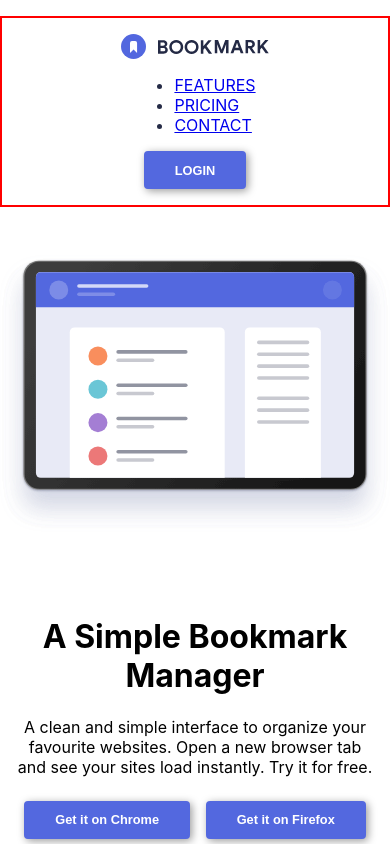
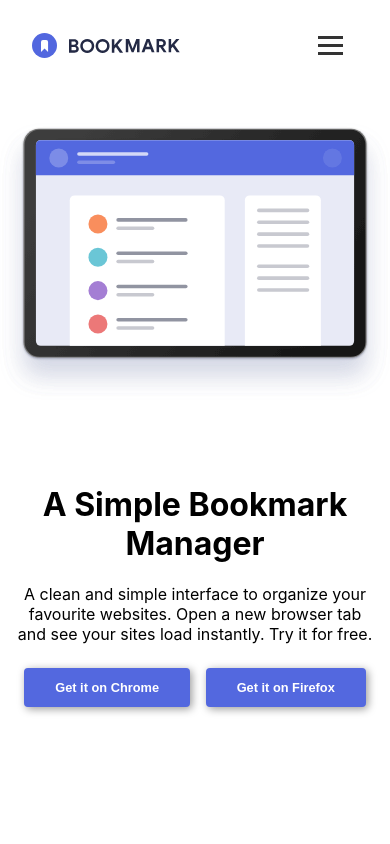
Before and after one commit to Clos266/bookmark-manager, a React (Create React App) app: page / in a window 390 px wide. Shown: the top 844 px of the page. Built offline with nearby package versions, Linux system fonts and the light colour scheme.

Commit message:
haburger menu is working

```diff
--- a/src/App.css
+++ b/src/App.css
@@ -1,4 +1,88 @@
+/* Estilos para el menú hamburguesa (solo móvil) */
+.hamburger-menu-container {
+  position: relative;
+  display: none; /* Oculto por defecto, se mostrará solo en móvil */
+}
 
+@media (max-width: 768px) {
+  .hamburger-menu-container {
+    display: block;
+  }
+
+  .hamburger-button {
+    background: none;
+    border: none;
+    padding: 15px;
+    cursor: pointer;
+    z-index: 1001;
+    position: relative;
+  }
+
+  .hamburger-line {
+    display: block;
+    width: 25px;
+    height: 3px;
+    background: #333;
+    margin: 5px 0;
+    transition: all 0.3s ease;
+    color: white;
+  }
+
+  .hamburger-button.open .hamburger-line:nth-child(1) {
+    transform: translateY(8px) rotate(45deg);
+  }
+
+  .hamburger-button.open .hamburger-line:nth-child(2) {
+    opacity: 0;
+  }
+
+  .hamburger-button.open .hamburger-line:nth-child(3) {
+    transform: translateY(-8px) rotate(-45deg);
+  }
+
+  .menu-content {
+    position: fixed;
+    top: 0;
+    left: -100%;
+    width: 70%;
+    height: 100%;
+    background: #2E344E;
+    opacity: 0.97;
+    z-index: 1000;
+    transition: left 0.3s ease;
+    padding: 80px 20px 20px;
+    box-shadow: 2px 0 5px rgba(0,0,0,0.1);
+  }
+.social-burger {
+  position: fixed;
+  bottom: 0;
+  left: 10%;
+  transform: translateX(-50%);
+  display: flex;
+  justify-content: center;
+  padding: 1rem;
+  width: 100%;
+}
+  .menu-content.show {
+    left: 0;
+  }
+
+  .menu-content ul {
+    list-style: none;
+  }
+
+  .menu-content li a {
+    display: block;
+    padding: 10px 0;
+    color: white;
+    text-decoration: none;
+    font-size: 1.2rem;
+    border-top: 1px solid #eee;
+  }
+
+}
+
+/* fin de la hambugiesa */
 /* Reset para evitar overflow */
 html, body {
   max-width: 100%;
@@ -13,20 +97,42 @@ html, body {
 }
 
 /* Header */
+/* Estilos para el header */
+.Hide{
+  display: none;
+}
 .App-header {
-  background: white;
-  min-height: 80px;
   display: flex;
-  flex-direction: column;
+  justify-content: space-between;
   align-items: center;
-  justify-content: space-between;
-  padding: 1rem;
-  font-size: clamp(1rem, 2.5vw, 1.5rem);
+  background: #fff;
+  padding: 1rem 2rem;
+  font-weight: bold;
+  font-size: 0.93rem;
+
+}
+
+/* Estilos para la navegación */
+.nav-links ul {
+  display: flex;          /* Hace la lista horizontal */
+  list-style: none;       /* Elimina los puntos */
+  padding-left: 0;        /* Elimina el padding por defecto */
+  gap: 1.5rem;           /* Espacio entre elementos */
+  margin: 0;             /* Elimina margenes por defecto */
+}
+
+.nav-links a {
+  text-decoration: none;
   color: #252B46;
-  border: 2px solid red;
-  margin: 1rem 0;
-  width: 100%;
-  box-sizing: border-box;
+  font-weight: bold;
+  font-size: clamp(0.9rem, 3vw, 1.2rem);
+  white-space: nowrap;
+  transition: color 0.3s ease; /* Opcional: efecto hover suave */
+}
+
+/* Opcional: efecto hover */
+.nav-links a:hover {
+  color: #5268db; /* Cambia el color al pasar el mouse */
 }
 
 /* Navigation */
--- /dev/null
+++ b/src/components/molecules/Hamburger.jsx
@@ -0,0 +1,77 @@
+import React, { useState, useEffect } from 'react';
+import Button from "../atoms/Button1";
+import Logo2 from "../atoms/Logo2";
+
+const HamburgerMenu = () => {
+  const [isOpen, setIsOpen] = useState(false);
+  const [isMobile, setIsMobile] = useState(false);
+
+  // Verificar el tamaño de la pantalla al cargar y al redimensionar
+  useEffect(() => {
+    const checkScreenSize = () => {
+      setIsMobile(window.innerWidth <= 768); // 768px es el breakpoint común para móvil
+    };
+
+    // Verificar al montar el componente
+    checkScreenSize();
+
+    // Escuchar cambios de tamaño
+    window.addEventListener('resize', checkScreenSize);
+
+    // Limpiar el event listener al desmontar
+    return () => window.removeEventListener('resize', checkScreenSize);
+  }, []);
+
+  const toggleMenu = () => {
+    setIsOpen(!isOpen);
+  };
+
+  // Solo renderizar en móviles
+  if (!isMobile) {
+    return null;
+  }
+
+  return (
+    <div className="hamburger-menu-container">
+      {/* Botón hamburguesa */}
+      <button
+        className={`hamburger-button ${isOpen ? 'open' : ''}`}
+        onClick={toggleMenu}
+        aria-label="Menú"
+        aria-expanded={isOpen}
+      >
+        <span className="hamburger-line"></span>
+        <span className="hamburger-line"></span>
+        <span className="hamburger-line"></span>
+      </button>
+
+      {/* Menú desplegable */}
+      <nav className={`menu-content ${isOpen ? 'show' : ''}`}>
+        <Logo2 />
+        <ul>
+          <li><a href="/" onClick={toggleMenu}>FEATURES</a></li>
+          <li><a href="/pricing" onClick={toggleMenu}>PRICING</a></li>
+          <li><a href="/contact" onClick={toggleMenu}>CONTACT</a></li>
+          <li><a href="/login" onClick={toggleMenu}><Button>LOGIN</Button></a></li>
+        </ul>
+        <div className="social-icons">
+          <div className="social-burger">
+          <svg className="icon" aria-hidden="true" xmlns="http://www.w3.org/2000/svg" width="24" height="24" fill="currentColor" viewBox="0 0 24 24">
+            <path fillRule="evenodd" d="M13.135 6H15V3h-1.865a4.147 4.147 0 0 0-4.142 4.142V9H7v3h2v9.938h3V12h2.021l.592-3H12V6.591A.6.6 0 0 1 12.592 6h.543Z" clipRule="evenodd"/>
+          </svg>
+          <svg className="icon" aria-hidden="true" xmlns="http://www.w3.org/2000/svg" width="24" height="24" fill="currentColor" viewBox="0 0 24 24">
+            <path d="M13.795 10.533 20.68 2h-3.073l-5.255 6.517L7.69 2H1l7.806 10.91L1.47 22h3.074l5.705-7.07L15.31 22H22l-8.205-11.467Zm-2.38 2.95L9.97 11.464 4.36 3.627h2.31l4.528 6.317 1.443 2.02 6.018 8.409h-2.31l-4.934-6.89Z"/>
+          </svg>
+          </div>
+        </div>
+      </nav>
+
+      {/* Overlay para cerrar el menú al hacer clic fuera */}
+      {isOpen && (
+        <div className="menu-overlay" onClick={toggleMenu}></div>
+      )}
+    </div>
+  );
+};
+
+export default HamburgerMenu;
--- a/src/components/organisms/Header1.jsx
+++ b/src/components/organisms/Header1.jsx
@@ -1,13 +1,14 @@
 import Logo from "../atoms/Logo1";
 import NavLinks from "../molecules/NavLinks";
 import Button from "../atoms/Button1";
-
+import HamburgerMenu from "../molecules/Hamburger";
 function Header() {
   return (
     <header className="App-header">
       <Logo />
-      <NavLinks />
-      <Button>LOGIN</Button>
+      <div className="Hide"><NavLinks />
+      <Button>LOGIN</Button></div>
+      <HamburgerMenu />
     </header>
   );
 }
```
Also changed, not shown: src/components/organisms/Faq.jsx (+0 -44 lines).
